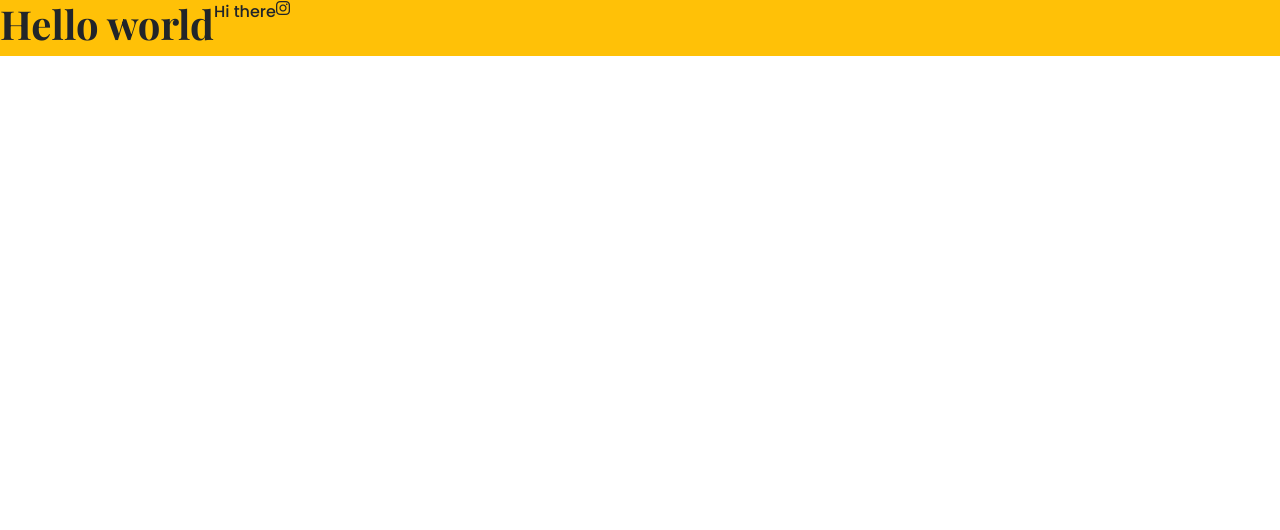
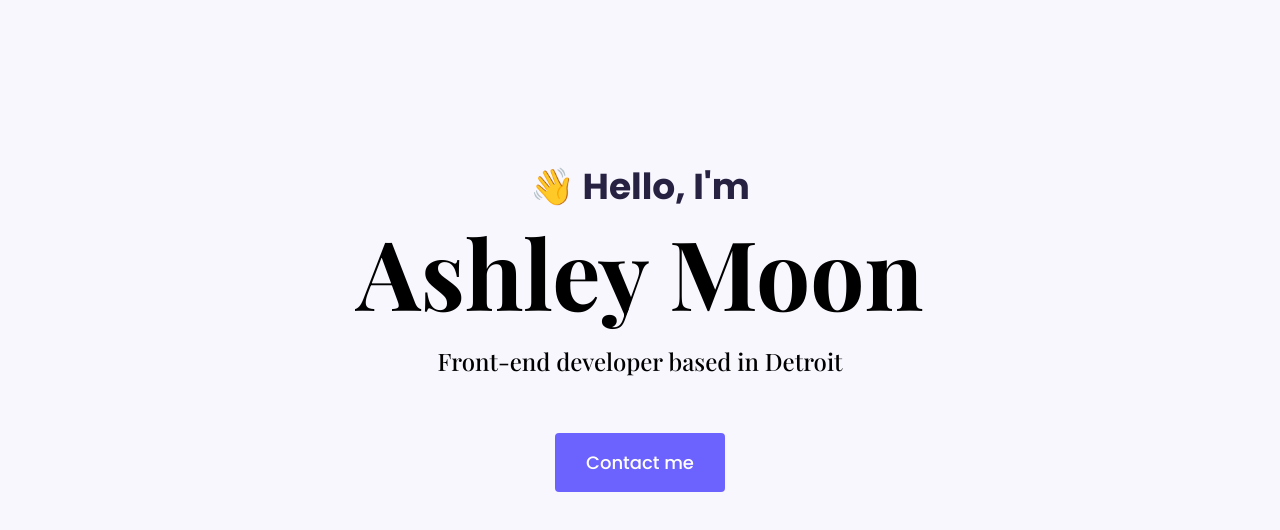
Before and after one commit to ashleynmoon/Moon-Portfolio, a plain HTML site: page index.html in a window 1280 px wide. Drawn offline with nearby package versions, Linux system fonts and the light colour scheme.

Commit message:
Updated to look like demo
Hero profile created

```diff
--- a/index.html
+++ b/index.html
@@ -3,6 +3,7 @@
   <head>
     <meta charset="UTF-8" />
     <meta name="viewport" content="width=device-width, initial-scale=1.0" />
+    <title>Document</title>
     <link
       href="https://cdn.jsdelivr.net/npm/bootstrap@5.0.0/dist/css/bootstrap.min.css"
       rel="stylesheet"
@@ -19,14 +20,22 @@
       rel="stylesheet"
     />
     <link rel="preconnect" href="https://fonts.gstatic.com" />
+    <link
+      href="https://cdn.jsdelivr.net/npm/bootstrap@5.0.1/dist/css/bootstrap.min.css"
+      rel="stylesheet"
+      integrity="sha384-+0n0xVW2eSR5OomGNYDnhzAbDsOXxcvSN1TPprVMTNDbiYZCxYbOOl7+AMvyTG2x"
+      crossorigin="anonymous"
+    />
     <link rel="stylesheet" href="src/style.css" />
-    <title>Ashley Moon</title>
   </head>
   <body>
-    <div class="d-flex bg-warning">
-      <h1>Hello world</h1>
-      <p>Hi there</p>
-      <i class="fab fa-instagram"></i>
+    <div class="hero">
+      <p>👋 Hello, I'm</p>
+      <h1>Ashley Moon</h1>
+      <h2 class="mb-5">Front-end developer based in Detroit</h2>
+      <div>
+        <a href="#" class="btn btn-branding">Contact me</a>
+      </div>
     </div>
   </body>
 </html>
--- a/src/style.css
+++ b/src/style.css
@@ -1,9 +1,58 @@
-h1 {
-  font-family: "Playfair Display", serif;
+:root {
+  --branding-color: #6c63ff;
+  --secondary-color: #f9f7fe;
+  --heading-font-family: "Playfair Display", serif;
+  --default-font-family: "Poppins", sans-serif;
+}
+
+body {
+  font-family: var(--default-font-family);
+}
+
+h1,
+h2,
+h3,
+h4,
+h5,
+h6 {
+  color: black;
+  font-family: var(--heading-font-family);
   font-weight: bold;
 }
 
+h1 {
+  font-size: 96px;
+}
+
 p {
-  font-family: "Poppins", sans-serif;
   font-weight: normal;
 }
+
+.hero {
+  background: var(--secondary-color);
+  text-align: center;
+  padding: 160px 20px;
+}
+
+.hero p {
+  font-size: 36px;
+  font-weight: bold;
+  margin: 0;
+  color: #272142;
+}
+
+.hero h2 {
+  font-family: var(--heading-font-family);
+  font-weight: normal;
+  line-height: 2;
+  font-size: 24px;
+}
+
+.btn-branding {
+  background: var(--branding-color);
+  border-radius: 4px;
+  color: white;
+  font-size: 18px;
+  line-height: 27px;
+  padding: 15px 30px;
+}
```
